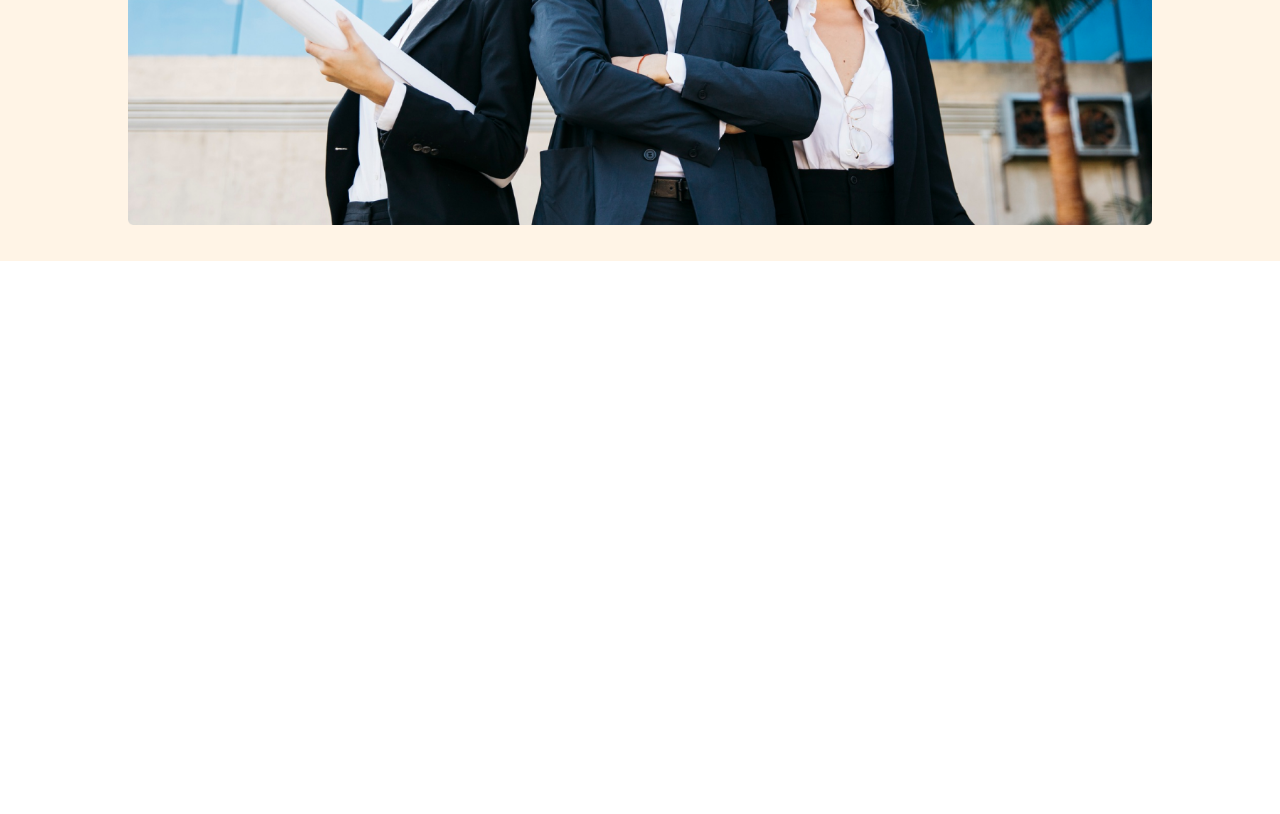
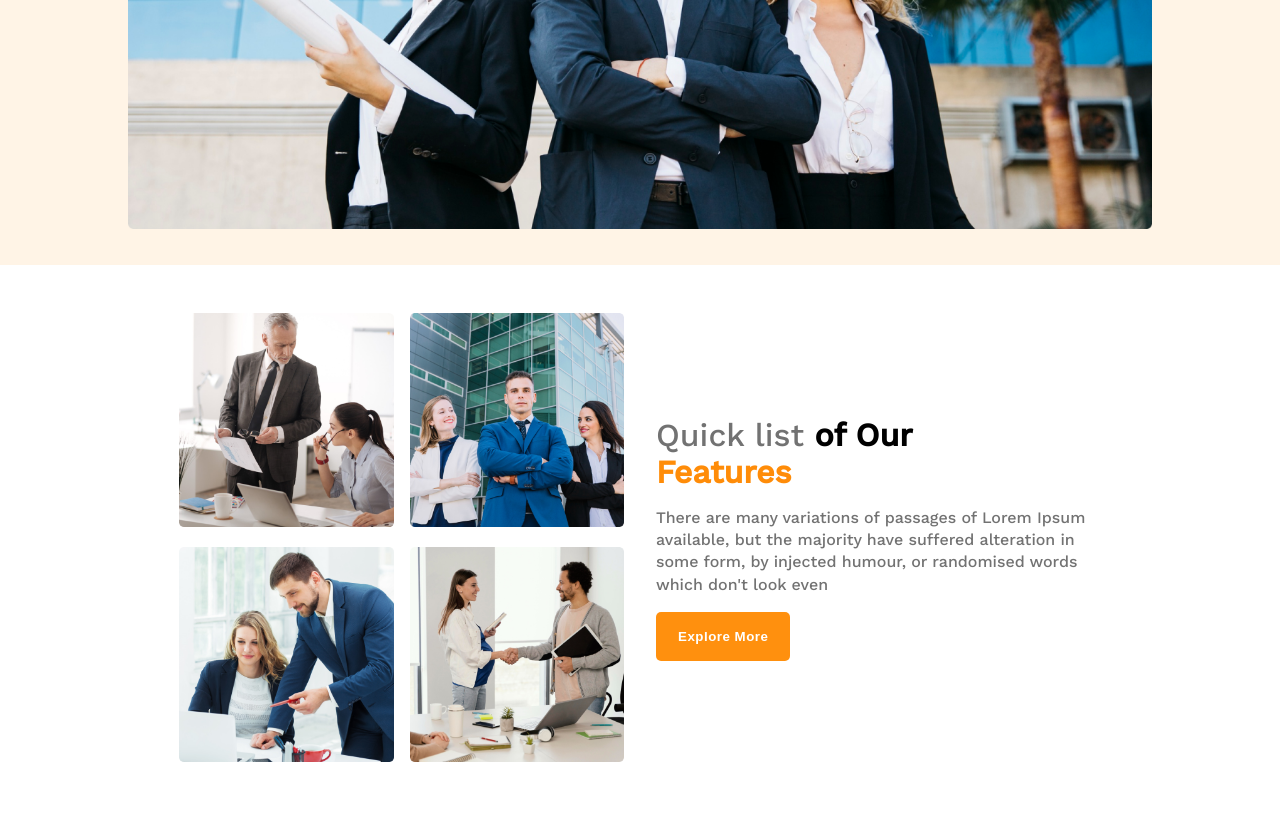
Before and after one commit to developer-shourav/Hire-your-architect, a plain HTML site: page index.html in a window 1280 px wide. Shown: the part 736-1550 px from the top of the page. Before the commit the page ends 997 px from the top, so only its background shows below. Drawn offline with nearby package versions, Linux system fonts and the light colour scheme.

Commit message:
explore section completed

```diff
--- a/index.html
+++ b/index.html
@@ -44,10 +44,48 @@
             </div>
         </section>
      </header>
+
+<!-- ----------------------------------------------------------------
+            __________EXPLORE SECTION__________
+ -------------------------------------------------------------------->
+     <section class="container">
+        <div class="explore__section">
+            <div class="team_img_wrapper">
+
+                <div class="team_image">
+                    <img src="./images/team1.png" alt="">
+                </div>
+
+                <div class="team_image">
+                    <img src="./images/team2.png" alt="">
+                </div>
+
+                <div class="team_image">
+                    <img src="./images/team3.png" alt="">
+                </div>
+
+                <div class="team_image">
+                    <img src="./images/team4.png" alt="">
+                </div>
+
+            </div>
+            <div class="explore-info">
+                <h2><span class="light-color">Quick list</span> of Our <br><span class="diff-color">Features</span></h2>
+                <p>There are many variations of passages of Lorem Ipsum available, but the majority have suffered alteration in some form, by injected humour, or randomised words which don't look even</p>
+
+                <a href="#footer"><button  class="btn-primary ">Explore More</button></a>
+            </div>
+
+        </div>
+
+     </section>
+
+
+     <!-- ============ ================= -->
  </main>
 
 
-<!-- ============ ================= -->
+
 
 </body>
 </html>
--- a/styles/style.css
+++ b/styles/style.css
@@ -50,6 +50,13 @@ a{
     font-weight: bold;
     letter-spacing: .5px;
     border-radius: 5px;
+    transition: all .3s ease;
+    border: 2px solid transparent;
+}
+.btn-primary:hover{
+    background-color:rgba(255, 255, 255, 0.671);
+    color: var(--btn-bg);
+    border: 2px solid var(--border-color);
 }
 /* ****************************************************************
              __________HEADER STYLES__________
@@ -119,6 +126,53 @@ nav{
 .top-banner > img{
     width: 100%;
 }
+
+/* ****************************************************************
+            __________EXPLORE SECTION STYLES__________
+****************************************************************** */
+.explore__section{
+    width: 90%;
+    margin: 0 auto;
+    display: flex;
+    flex: wrap;
+    gap: 2rem;
+    justify-content: space-between;
+    align-items: center;
+}
+
+.team_img_wrapper{
+    width: 50%;
+    display: grid;
+    grid-template-columns: repeat(2, 1fr);
+    gap: 1rem;
+}
+.team_image > img{
+    width: 100%;
+}
+.explore-info{
+    width: 50%;
+}
+
+
+.explore-info > h2{
+    font-size: 2rem;
+    font-weight: 700;
+    line-height: 2.3rem;
+}
+.light-color{
+    font-weight: normal;
+    color: var(--color-tertiary);
+}
+.diff-color{
+    color: #ff8c08;
+}
+.explore-info > p{
+    margin: 1rem 0;
+    line-height: 1.4rem;
+    color: var(--color-tertiary);
+}
+
+
 /* ****************************************************************
                 __________MEDIA QUIRES__________
 ****************************************************************** */
```
